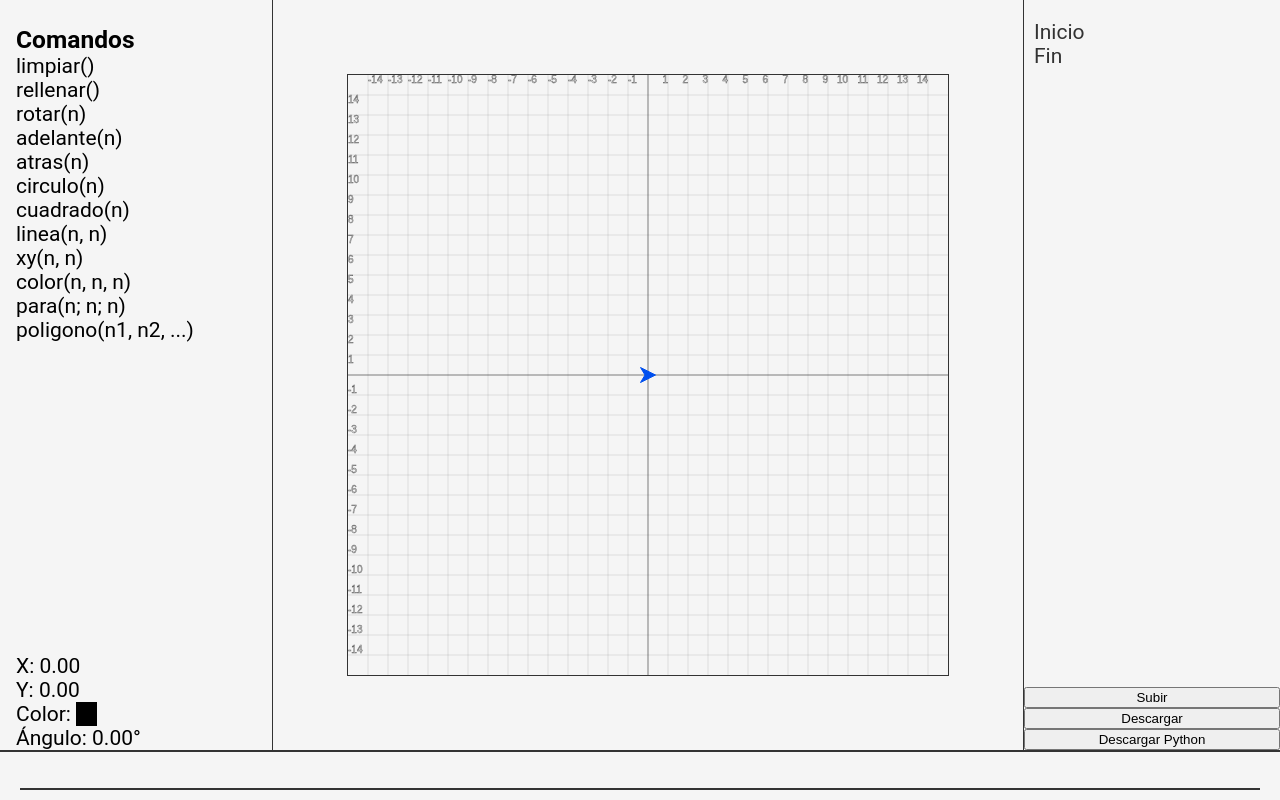
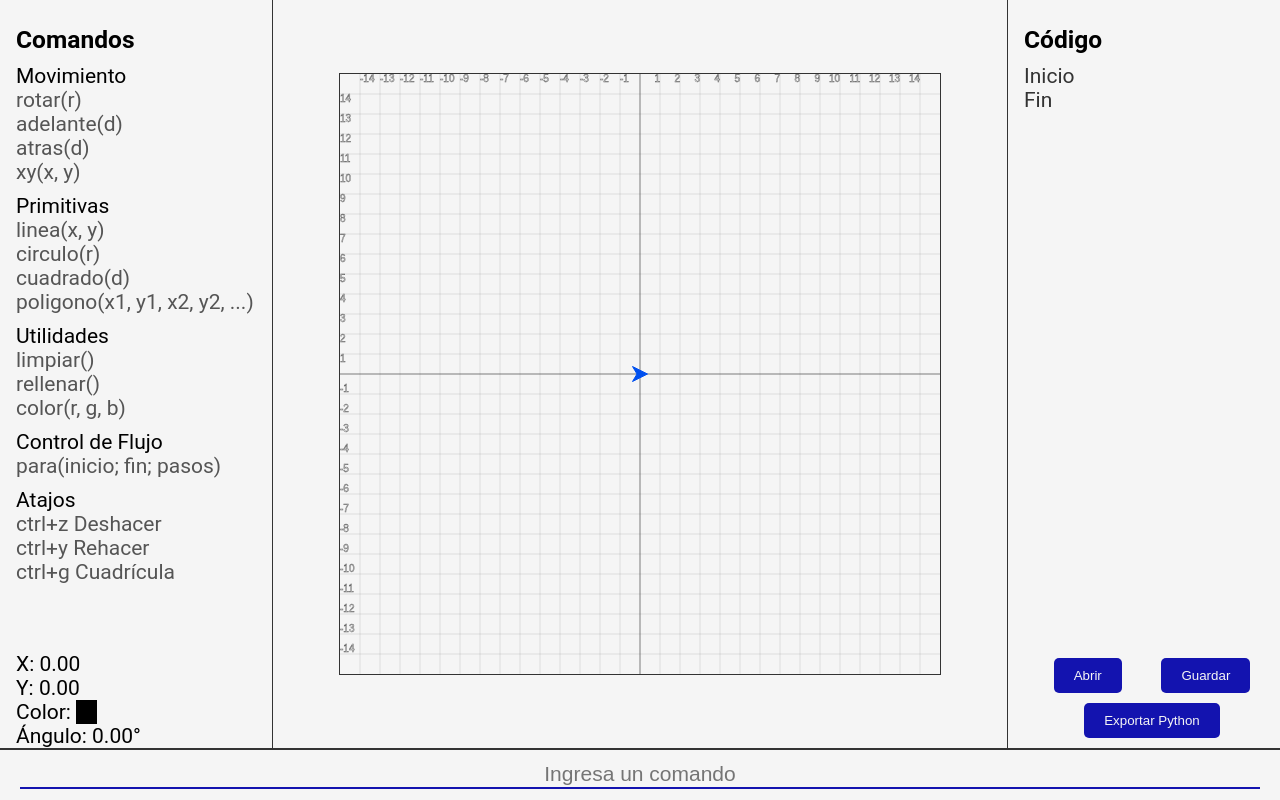
Before and after one commit to kuronosu/graphics-learning, a website built with Vite: page src/app/index.html in a window 1280 px wide. Built offline with nearby package versions, Linux system fonts and the light colour scheme.

Commit message:
improve interface

```diff
--- a/src/app/controllers/CommandsController.ts
+++ b/src/app/controllers/CommandsController.ts
@@ -1,7 +1,7 @@
 import type { CommandResult, ParsedCommand } from "..";
 import detectFunctionCall from "../command/parser";
 import CommandRegistry from "../command/registry";
-import li from "../components/li";
+
 import getElement from "../utils/getElement";
 import HistoryManager from "../utils/history";
 import { ObservableValue } from "../utils/observable";
@@ -11,19 +11,16 @@ export default class CommandsController {
   private _history: HistoryManager<CommandResult>;
   private _registry: CommandRegistry;
   private readonly _input: HTMLInputElement;
-  private readonly _helpContainer: HTMLInputElement;
   readonly isRunning = new ObservableValue(false);
 
   constructor(
     inputSelector: string,
-    helpSelector: string,
     options?: {
       registry?: CommandRegistry;
       history?: HistoryManager<CommandResult>;
     }
   ) {
     this._input = getElement(inputSelector);
-    this._helpContainer = getElement(helpSelector);
 
     this._history = options?.history ?? new HistoryManager<CommandResult>();
     this._registry = options?.registry ?? new CommandRegistry();
@@ -39,7 +36,6 @@ export default class CommandsController {
   }
 
   private setUpUI() {
-    this.setUpHelp();
     this.setUpInputs();
 
     document.addEventListener("keydown", (e) => {
@@ -56,28 +52,6 @@ export default class CommandsController {
         }
       }
     });
-  }
-
-  private renderHelp(registry: CommandRegistry) {
-    this._helpContainer.innerHTML = "";
-    registry.commands.forEach(({ paramsCount, sep }, name) => {
-      if (paramsCount === -1) {
-        this._helpContainer.appendChild(
-          li({ text: `${name}(n1${sep} n2${sep} ...)` })
-        );
-        return;
-      }
-      this._helpContainer.appendChild(
-        li({
-          text: `${name}(${Array(paramsCount).fill("n").join(`${sep} `)})`,
-        })
-      );
-    });
-  }
-
-  private setUpHelp() {
-    this._registry.observe(this.renderHelp);
-    this.renderHelp(this._registry);
   }
 
   private setUpInputs() {
--- a/src/app/main.ts
+++ b/src/app/main.ts
@@ -14,9 +14,34 @@ import HistoryManager from "./utils/history.ts";
 (() => {
   document.querySelector<HTMLDivElement>("#app")!.innerHTML = `
   <div class="panels">
-    <div class="left">
+    <div class="pl">
       <h3>Comandos</h3>
-      <ul id="help"></ul>
+      <ul id="help">
+        <li class="category"><span>Movimiento</span></li>
+        <li><span>rotar(r)</span></li>
+        <li><span>adelante(d)</span></li>
+        <li><span>atras(d)</span></li>
+        <li><span>xy(x, y)</span></li>
+
+        <li class="category"><span>Primitivas</span></li>
+        <li><span>linea(x, y)</span></li>
+        <li><span>circulo(r)</span></li>
+        <li><span>cuadrado(d)</span></li>
+        <li><span>poligono(x1, y1, x2, y2, ...)</span></li>
+
+        <li class="category"><span>Utilidades</span></li>
+        <li><span>limpiar()</span></li>
+        <li><span>rellenar()</span></li>
+        <li><span>color(r, g, b)</span></li>
+
+        <li class="category"><span>Control de Flujo</span></li>
+        <li><span>para(inicio; fin; pasos)</span></li>
+
+        <li class="category"><span>Atajos</span></li>
+        <li><span>ctrl+z Deshacer</span></li>
+        <li><span>ctrl+y Rehacer</span></li>
+        <li><span>ctrl+g Cuadrícula</span></li>
+      </ul>
       <div id="status"></div>
     </div>
     <div>
@@ -24,15 +49,18 @@ import HistoryManager from "./utils/history.ts";
       <canvas id="canvas" width="600" height="600"></canvas>
       <canvas id="pointer" width="600" height="600"></canvas>
     </div>
-    <div>
+    <div class="pl">
+      <h3>Código</h3>
       <ol id="history"></ol>
-      <button id="upload">Subir</button>
-      <button id="download">Descargar</button>
-      <button id="downloadPython">Descargar Python</button>
+      <div class="btns">
+        <button id="upload">Abrir</button>
+        <button id="download">Guardar</button>
+        <button id="downloadPython">Exportar Python</button>
+      </div>
     </div>
   </div>
   <div class="controls">
-    <input type="text" id="entry" autocomplete="off" />
+    <input placeholder="Ingresa un comando" type="text" id="entry" autocomplete="off" />
   </div>
   `;
 
@@ -43,7 +71,7 @@ import HistoryManager from "./utils/history.ts";
   new CanvasController("#canvas", { history, registry });
   new PenController("#pointer", "#status", history);
   new GridController("#grid");
-  const cc = new CommandsController("#entry", "#help", { history, registry });
+  const cc = new CommandsController("#entry", { history, registry });
   new DownloadController(
     {
       upload: "#upload",
--- a/src/app/style.css
+++ b/src/app/style.css
@@ -31,29 +31,35 @@ body,
 
 .panels {
   display: flex;
-  height: 100%;
+  height: calc(100% - 50px);
   width: 100%;
   border-bottom: 2px solid #333;
-  min-height: 650px;
+  /* min-height: 650px; */
 }
 
 .panels > div:nth-child(2) {
-  min-width: 650px;
   flex: 1;
   display: flex;
   place-items: center;
   place-content: center;
-  border-left: 1px solid #333;
-  border-right: 1px solid #333;
+  position: relative;
+  height: 100%;
 }
 
 .panels > div:first-child,
 .panels > div:last-child {
   width: 20%;
-  max-height: 100%;
   display: flex;
   flex-direction: column;
   font-size: 1.5em;
+}
+
+.panels > div:first-child {
+  border-right: 1px solid #333;
+}
+
+.panels > div:last-child {
+  border-left: 1px solid #333;
 }
 
 .controls {
@@ -72,18 +78,18 @@ body,
   font-size: 1.5em;
   margin: 10px 20px;
   background-color: transparent;
-  border-bottom: 2px solid #333;
+  border-bottom: 2px solid #1313af;
   text-align: center;
 }
 
 #entry:focus {
   outline: none;
-  border-bottom: 2px solid black;
+  border-bottom: 2px solid #1313ef;
 }
 
 canvas {
-  width: 600px;
-  height: 600px;
+  max-width: calc(100% - 20px);
+  max-height: calc(100% - 20px);
   position: absolute;
   border: 1px solid #333;
 }
@@ -92,10 +98,8 @@ canvas {
   flex: 1;
   overflow-y: auto;
   overflow-x: hidden;
-  padding: 20px 0;
   /* Aligns items to the left */
   text-align: start;
-  padding-left: 10px;
 }
 
 .m-0 {
@@ -121,14 +125,50 @@ ul {
   margin: 0;
 }
 
-.left {
+.pl {
   padding-left: 16px;
-}
-
-.left > h3 {
-  margin-bottom: 0;
 }
 
 #status {
   margin-top: auto;
 }
+
+h3 {
+  margin-bottom: 10px;
+}
+
+.category {
+  margin-top: 10px;
+  color: #000;
+}
+
+#help {
+  color: #555;
+  overflow-y: auto;
+  margin-bottom: 10px;
+}
+
+#help > li:first-child {
+  margin-top: 0;
+}
+
+.btns {
+  margin: 10px 0;
+  display: flex;
+  flex-direction: row;
+  flex-wrap: wrap;
+  gap: 10px;
+  justify-content: space-evenly;
+  align-items: center;
+  width: 100%;
+  color: whitesmoke;
+}
+
+.btns > button {
+  padding: 10px 20px;
+  border: none;
+  border-radius: 5px;
+  background-color: #1313af;
+  color: whitesmoke;
+  cursor: pointer;
+}
```
